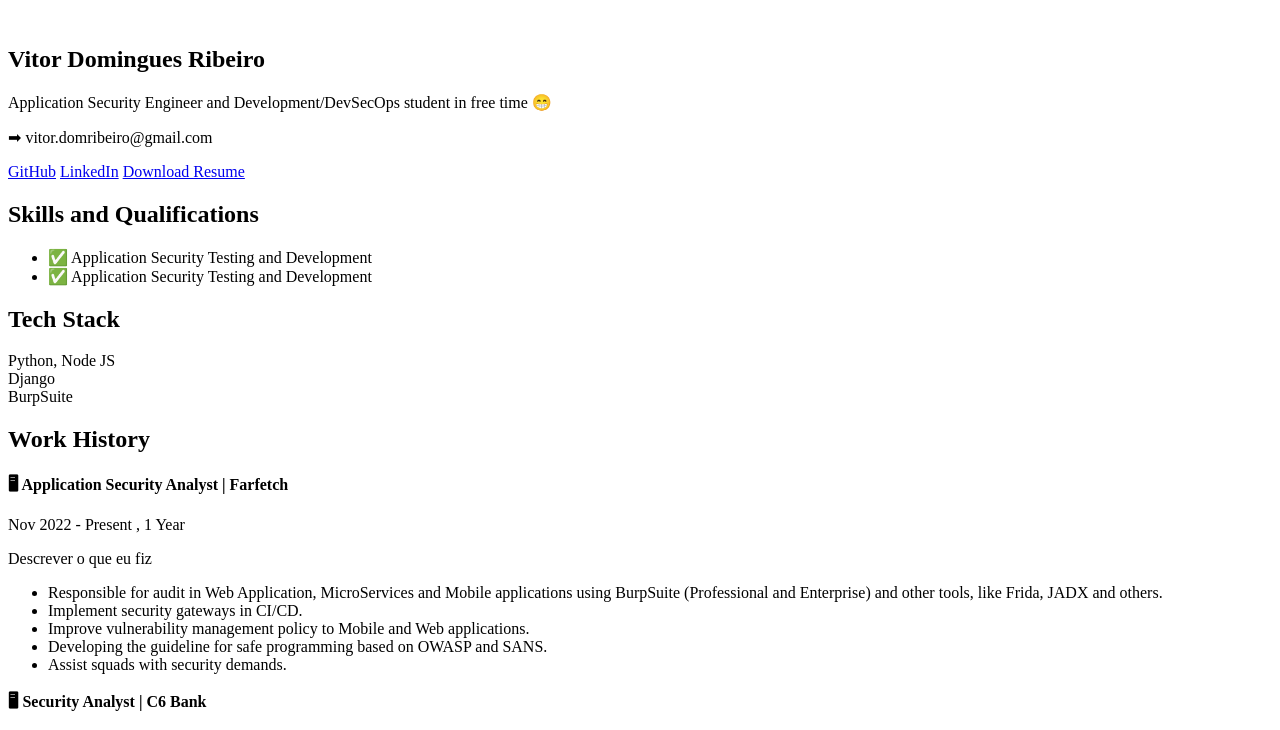
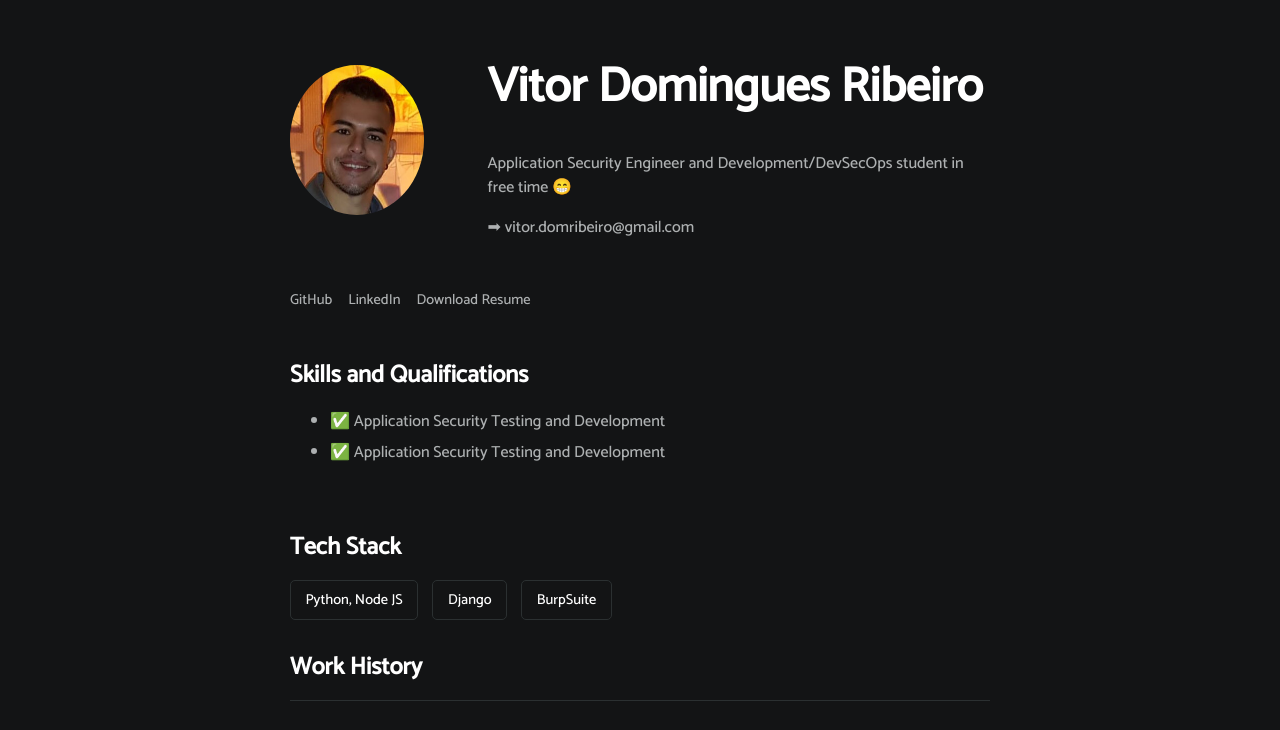
Before and after one commit to VitorDominguesR/My-Resume, a plain HTML site: page index.html in a window 1280 px wide. Shown: the top 730 px of the page. Drawn offline with Linux system fonts and the light colour scheme.

Commit message:
Fix: css and images

```diff
--- a/index.html
+++ b/index.html
@@ -4,7 +4,7 @@
 <head>
     <meta charset="UTF-8">
     <meta name="viewport" content="width=device-width, initial-scale=1.0">
-    <link rel="stylesheet" href="/static/curriculum/css/github.css">
+    <link rel="stylesheet" href="./assets/css/index.css">
     <title>Resume</title>
 </head>
 
@@ -12,7 +12,7 @@
     <!-- main container -->
     <div id="container--main">
         <section id="wrapper--hero" class="section--page">
-            <img id="profile-pic" src="/static/curriculum/images/me_ct.jpeg" alt="">
+            <img id="profile-pic" src="./assets/images/me_ct.jpeg" alt="">
             <div>
                 <h1 id="user-name">Vitor Domingues Ribeiro</h1>
                 <p id="bio">
```
